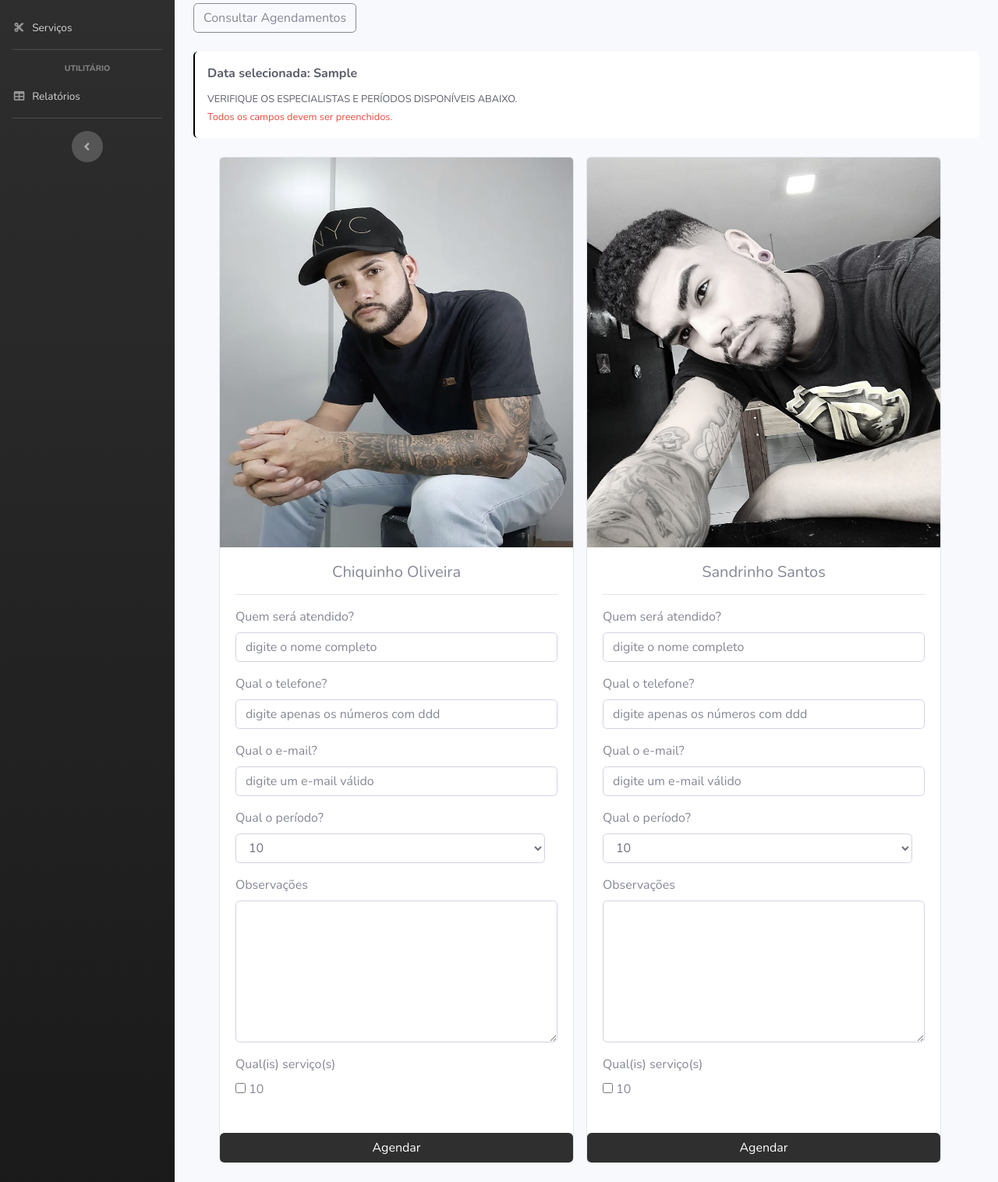
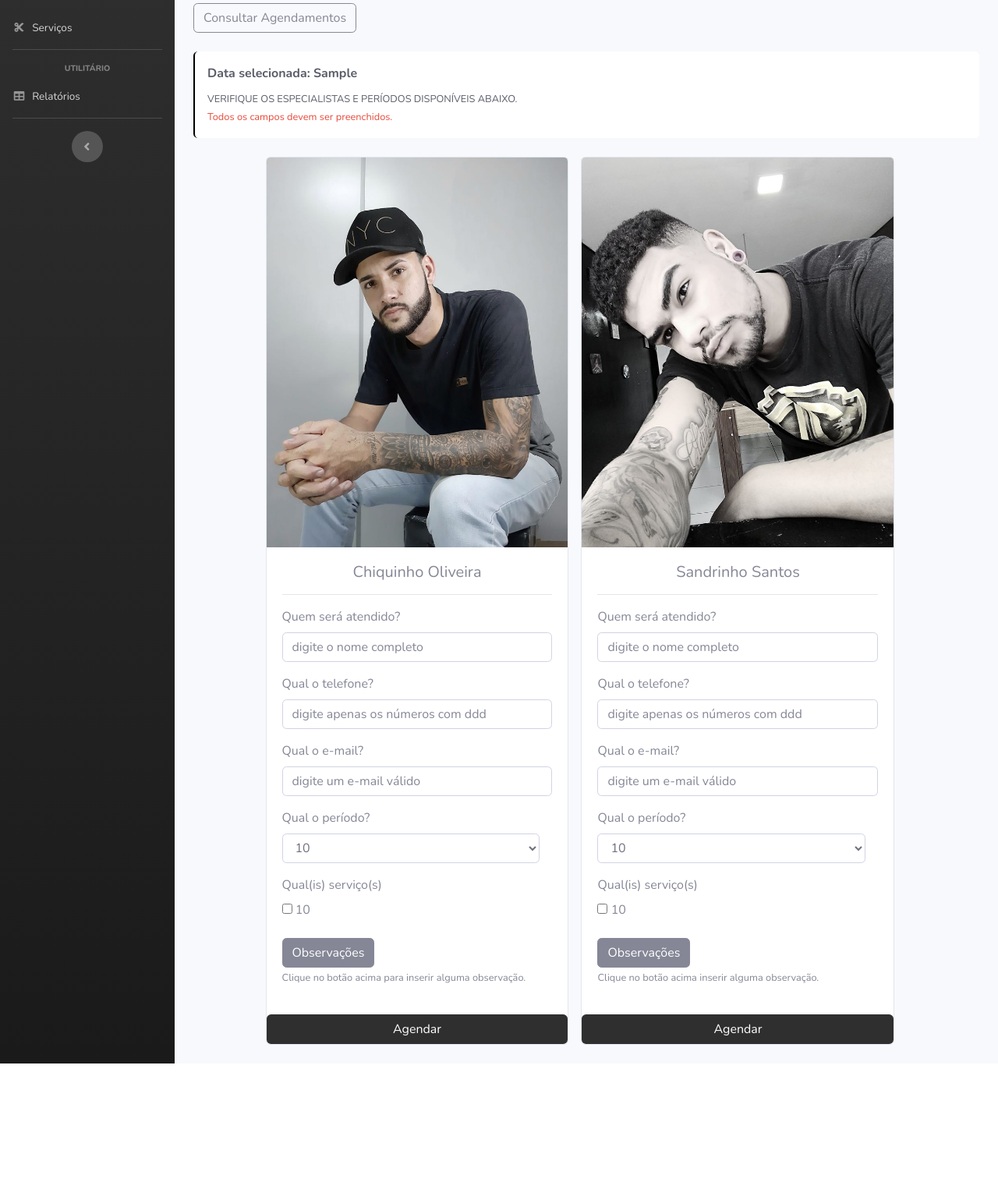
Before and after one commit to YohaneSilva/Barbearia-Amizades, a Django app: template barberShopControl/core/templates/minha-conta/agenda/cadastro.html in a window 1280 px wide. Shown: the part 265-1781 px from the top of the page at 78% size. After the commit the page ends 1629 px from the top, so only its background shows below. Run offline with Django 3.2, Linux system fonts and the light colour scheme; the template is opened without the code that fills it: most values are stand-ins (such as "Sample title", 1, 10 or a date in 2020); some libraries are stand-ins or nearby versions.

Commit message:
Alterado cadastro de agendamento: inserido botão de OBSERVAÇÕES.

```diff
--- a/barberShopControl/core/templates/minha-conta/agenda/cadastro.html
+++ b/barberShopControl/core/templates/minha-conta/agenda/cadastro.html
@@ -100,16 +100,19 @@ $(document).ready(function (){
                     </div>
 
                     <div class="form-group">
-                        <label for="observacao">Observações</label>
-                        <textarea id="observacao" class="form-control" rows="7" cols="40" name="observacao-atendimento" style="min-height:100px; min-width: 250px"></textarea>
-                    </div>
-
-                    <div class="form-group">
                         <label> Qual(is) serviço(s)</label><br>
                         {% for valor in servicos_cadastrados %}
                             <input type="checkbox" id="{{ valor }}Daniel" name="servicos-selecionados" value="{{ valor }}">
                             <label for="{{ valor }}Daniel">{{ valor }}</label><br>
                         {% endfor %}
+                    </div>
+
+                    <div class="form-group">
+                        <button class="btn btn-secondary" type="button" data-toggle="collapse" data-target="#observacaoDaniel" aria-expanded="false" title="Inserir observações para o especialista">
+                            Observações
+                        </button><br>
+                        <small class="module-title">Clique no botão acima para inserir alguma observação.</small>
+                        <textarea id="observacaoDaniel" class="form-control collapse" rows="7" cols="40" name="observacao-atendimento" style="min-height:100px; min-width: 250px"></textarea>
                     </div>
                 </div>
                 <button type="submit" id="submitFormDaniel" class="btn btn-primary" title="Confirmar agendamento">
@@ -159,16 +162,19 @@ $(document).ready(function (){
                     </div>
 
                     <div class="form-group">
-                        <label for="observacao">Observações</label>
-                        <textarea id="observacao" class="form-control" rows="7" cols="40" name="observacao-atendimento" style="min-height:100px; min-width: 250px"></textarea>
-                    </div>
-
-                    <div class="form-group">
                         <label> Qual(is) serviço(s)</label><br>
                         {% for valor in servicos_cadastrados %}
                             <input type="checkbox" id="{{ valor }}Sandro" name="servicos-selecionados" value="{{ valor }}">
                             <label for="{{ valor }}Sandro">{{ valor }}</label><br>
                         {% endfor %}
+                    </div>
+
+                    <div class="form-group">
+                        <button class="btn btn-secondary" type="button" data-toggle="collapse" data-target="#observacaoSandro" aria-expanded="false" title="Inserir observações para o especialista">
+                            Observações
+                        </button><br>
+                        <small class="module-title">Clique no botão acima inserir alguma observação.</small>
+                        <textarea id="observacaoSandro" class="form-control collapse" rows="7" cols="40" name="observacao-atendimento" style="min-height:100px; min-width: 250px"></textarea>
                     </div>
                 </div>
                 <button type="submit" id="submitFormSandro" class="btn btn-primary" title="Confirmar agendamento">
```
